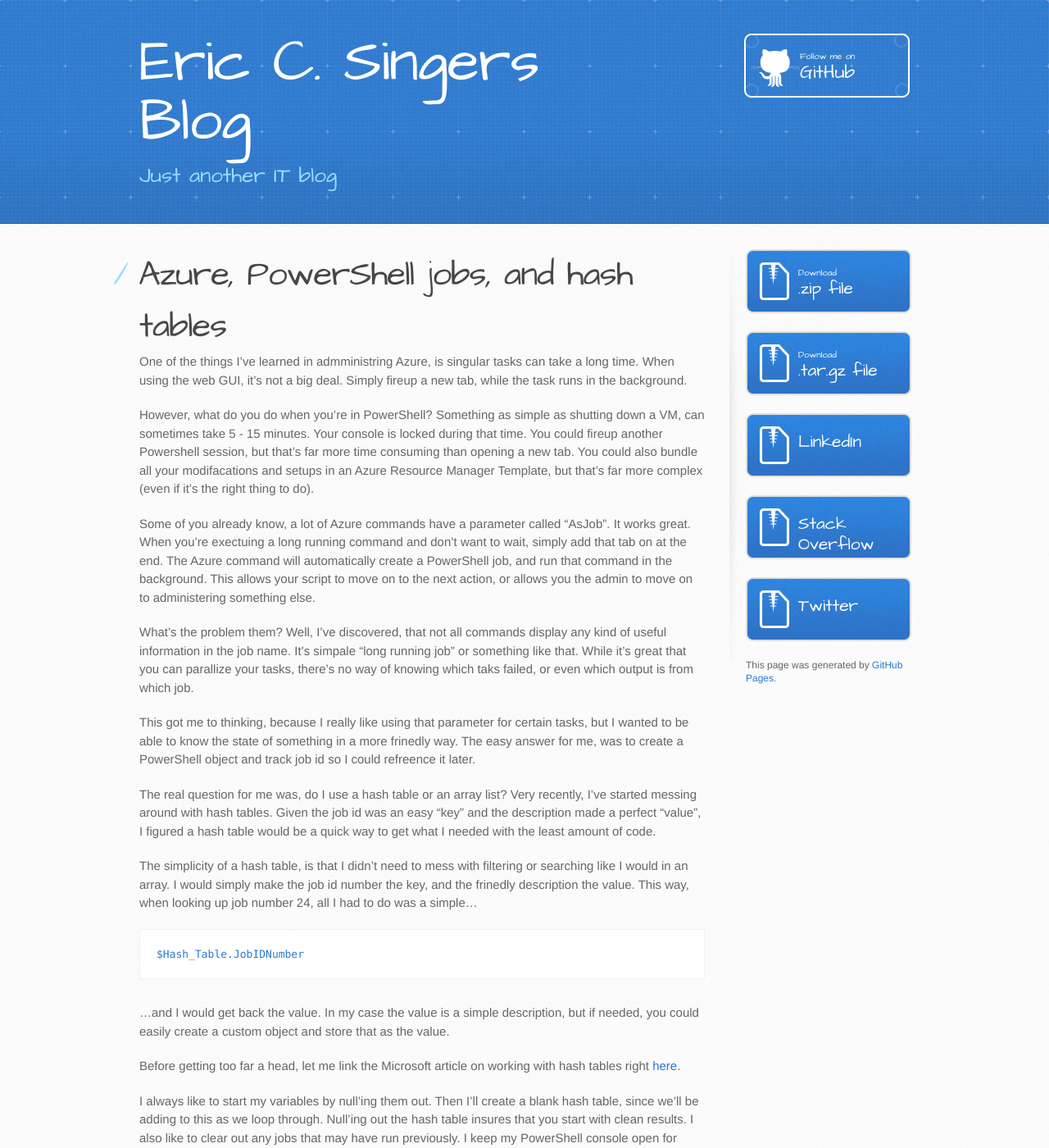
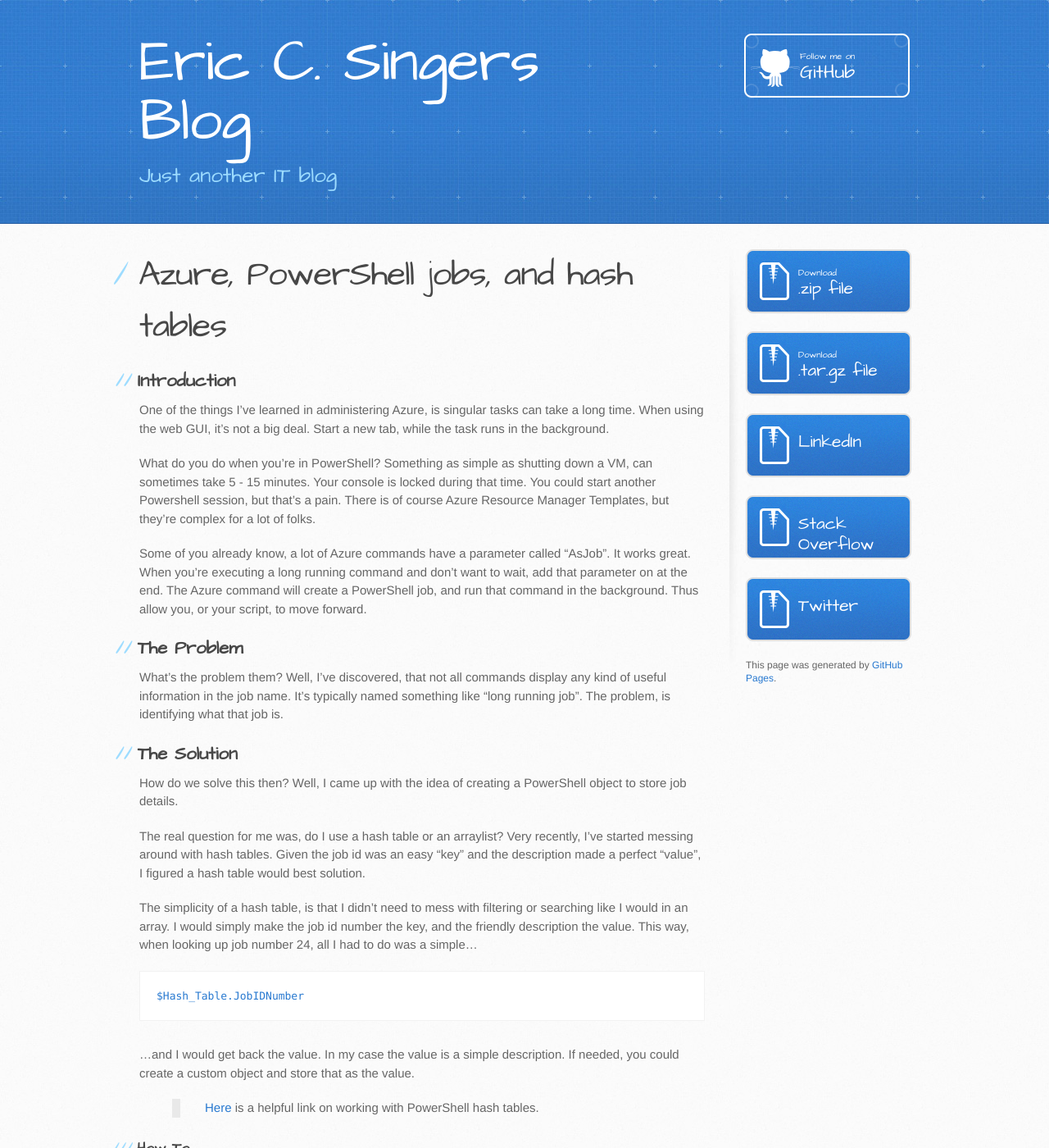
Before and after one commit to ericcsinger/ericcsinger.github.io, a Jekyll site: the page built from drafts/draft1.md, in a window 1280 px wide and 1400 px high. Shown: the whole window at 82% size. Built offline with Jekyll 4.4.1, drawn with Linux system fonts in a browser that asks for light colours; our own code applies the rules of GitHub Pages for plain Markdown files; some of the changed text lies outside the part shown.

Commit message:
Update draft1.md

````diff
--- a/drafts/draft1.md
+++ b/drafts/draft1.md
@@ -1,27 +1,33 @@
 # Azure, PowerShell jobs, and hash tables
 
-One of the things I've learned in admministring Azure, is singular tasks can take a long time.  When using the web GUI, it's not a big deal.  Simply fireup a new tab, while the task runs in the background.
+## Introduction
+One of the things I've learned in administering Azure, is singular tasks can take a long time.  When using the web GUI, it's not a big deal.  Start a new tab, while the task runs in the background.
 
-However, what do you do when you're in PowerShell?  Something as simple as shutting down a VM, can sometimes take 5 - 15 minutes.  Your console is locked during that time.  You could fireup another Powershell session, but that's far more time consuming than opening a new tab.  You could also bundle all your modifacations and setups in an Azure Resource Manager Template, but that's far more complex (even if it's the right thing to do).
+What do you do when you're in PowerShell?  Something as simple as shutting down a VM, can sometimes take 5 - 15 minutes.  Your console is locked during that time.  You could start another Powershell session, but that's a pain.  There is of course Azure Resource Manager Templates, but they're complex for a lot of folks.
 
-Some of you already know, a lot of Azure commands have a parameter called "AsJob".  It works great.  When you're exectuing a long running command and don't want to wait, simply add that tab on at the end.  The Azure command will automatically create a PowerShell job, and run that command in the background.  This allows your script to move on to the next action, or allows you the admin to move on to administering something else.
+Some of you already know, a lot of Azure commands have a parameter called "AsJob".  It works great.  When you're executing a long running command and don't want to wait, add that parameter on at the end.  The Azure command will create a PowerShell job, and run that command in the background.  Thus allow you, or your script, to move forward.
 
-What's the problem them?  Well, I've discovered, that not all commands display any kind of useful information in the job name.  It's simpale "long running job" or something like that.  While it's great that you can parallize your tasks, there's no way of knowing which taks failed, or even which output is from which job.
+## The Problem
 
-This got me to thinking, because I really like using that parameter for certain tasks, but I wanted to be able to know the state of something in a more frinedly way.  The easy answer for me, was to create a PowerShell object and track job id so I could refreence it later.
+What's the problem them?  Well, I've discovered, that not all commands display any kind of useful information in the job name.  It's typically named  something like "long running job".  The problem, is identifying what that job is.
 
-The real question for me was, do I use a hash table or an array list?  Very recently, I've started messing around with hash tables.  Given the job id was an easy "key" and the description made a perfect "value", I figured a hash table would be a quick way to get what I needed with the least amount of code.
+## The Solution
 
-The simplicity of a hash table, is that I didn't need to mess with filtering or searching like I would in an array.  I would simply make the job id number the key, and the frinedly description the value.  This way, when looking up job number 24, all I had to do was a simple...
+How do we solve this then?  Well, I came up with the idea of creating a PowerShell object to store job details.
+
+The real question for me was, do I use a hash table or an arraylist?  Very recently, I've started messing around with hash tables.  Given the job id was an easy "key" and the description made a perfect "value", I figured a hash table would best solution.
+
+The simplicity of a hash table, is that I didn't need to mess with filtering or searching like I would in an array.  I would simply make the job id number the key, and the friendly description the value.  This way, when looking up job number 24, all I had to do was a simple...
 
 ```PowerShell
 $Hash_Table.JobIDNumber
 ```
 
-...and I would get back the value.  In my case the value is a simple description, but if needed, you could easily create a custom object and store that as the value.
+...and I would get back the value.  In my case the value is a simple description.   If needed, you could create a custom object and store that as the value.
 
-Before getting too far a head, let me link the Microsoft article on working with hash tables right [here](https://docs.microsoft.com/en-us/powershell/module/microsoft.powershell.core/about/about_hash_tables?view=powershell-7).
+> [Here](https://docs.microsoft.com/en-us/powershell/module/microsoft.powershell.core/about/about_hash_tables?view=powershell-7) is a helpful link on working with PowerShell hash tables.
 
+### How To
 
 I always like to start my variables by null'ing them out.  Then I'll create a blank hash table, since we'll be adding to this as we loop through.  Null'ing out the hash table insures that you start with clean results.  I also like to clear out any jobs that may have run previously.  I keep my PowerShell console open for weeks at a time, so there's a lot of opperunity for stale jobs.
 
@@ -102,4 +108,6 @@ And that in my simple example, returns the following.
 Job ID: 3 | Job Description: Deploying blah blah blah | Job State: Completed
 ```
 
-You'll now be able to easily identify which job ID maps to which command and what the state is.  You can then easily use this hash table for further automation.
+## Conclusion
+
+You'll now be able to identify which job ID maps to which command and what the state is.  You can then use this hash table for further automation.
````
Also changed, not shown: other parts of drafts/draft1.md (+1 -1 lines).
